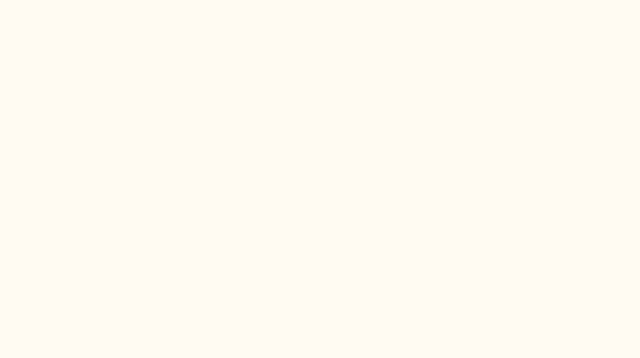
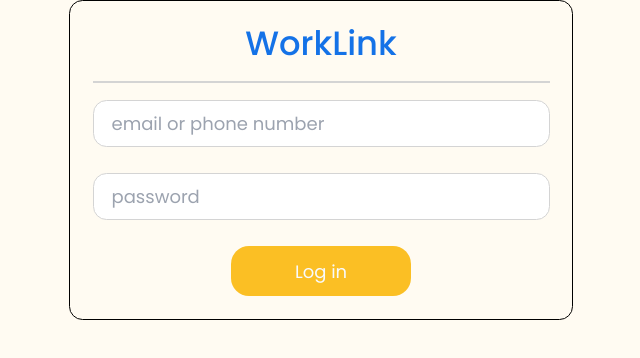
Before and after one commit to HeartLezz7/WorkLink-frontend, a React (Vite) app: page /login in a window 1280 px wide. Shown: the top 358 px of the page, without its empty margins (319-959 px from the left). Built offline with nearby package versions, Linux system fonts and the light colour scheme.

Commit message:
finish loginpage

```diff
--- a/src/components/InputForm.jsx
+++ b/src/components/InputForm.jsx
@@ -16,7 +16,7 @@ export default function InputForm({
         name={name}
         value={value}
         onChange={onChange}
-        className=" rounded-xl py-2 px-4 border"
+        className=" rounded-xl py-2 px-4 border border-graylight"
       />
       {{ errorInput } && <InputErrorMessage message={errorInput} />}
     </div>
--- a/src/contexts/AuthContext.jsx
+++ b/src/contexts/AuthContext.jsx
@@ -24,7 +24,7 @@ export default function AuthContextProvider({ children }) {
   };
 
   return (
-    <AuthContext.Provider value={{ register, user }}>
+    <AuthContext.Provider value={{ register, user, login, logout }}>
       {children}
     </AuthContext.Provider>
   );
--- a/src/index.css
+++ b/src/index.css
@@ -10,34 +10,29 @@
   font-size: 1rem;
 }
 
-  *::-webkit-scrollbar-track
-{
-	-webkit-box-shadow: inset 0 0 6px rgba(0,0,0,0.3);
+*::-webkit-scrollbar-track {
+  -webkit-box-shadow: inset 0 0 6px rgba(0, 0, 0, 0.3);
   border-radius: 10px;
-	background-color: #F5F5F5;
+  background-color: #f5f5f5;
 }
 
-
-  *::-webkit-scrollbar
-  {
+*::-webkit-scrollbar {
   width: 6px;
   /* display: none; */
-
 }
 
-  *::-webkit-scrollbar-thumb
-  {
+*::-webkit-scrollbar-thumb {
   border-radius: 10px;
-    -webkit-box-shadow: inset 0 0 6px rgba(0,0,0,.3);
+  -webkit-box-shadow: inset 0 0 6px rgba(0, 0, 0, 0.3);
   background-color: #555;
 }
 
 html {
-    font-size: calc(60% + 1vmin);
+  font-size: 18px;
 }
 
 body {
-    font-family: 'Poppins', sans-serif;
+  font-family: "Poppins", sans-serif;
   font-size: 18px;
   background-color: #fffbf2;
   min-width: 650px;
--- a/src/pages/loginpage/LoginPage.jsx
+++ b/src/pages/loginpage/LoginPage.jsx
@@ -1,8 +1,66 @@
+import { useState } from "react";
+import InputForm from "../../components/InputForm";
+import useAuth from "../../hooks/useAuth";
+import validateSchema from "../../utils/validate-schema";
+import { loginSchema } from "../../utils/auth-validator";
+
 export default function LoginPage() {
+  const [input, setInput] = useState({ emailOrPhoneNumber: "", password: "" });
+  const [error, setError] = useState({});
+
+  const { login } = useAuth();
+
+  const LoginButton = ({ title }) => {
+    return (
+      <button className="rounded-2xl text-whitetext bg-secondaryLight w-[180px] h-[50px]">
+        {title}
+      </button>
+    );
+  };
+
+  const handleInput = (e) => {
+    setInput({ ...input, [e.target.name]: e.target.value });
+  };
+
+  const handleLogin = async (e) => {
+    try {
+      e.preventDefault();
+      const result = validateSchema(loginSchema, input);
+      if (result.error) {
+        return setError(result.error);
+      }
+      setError({});
+      console.log("before");
+      await login(result.value);
+      console.log("after");
+    } catch (err) {
+      console.log(err);
+    }
+  };
+
   return (
-    <div>
-      <div></div>
-      <div></div>
-    </div>
+    <form
+      className="m-auto border max-w-md rounded-xl flex flex-col justify-center items-center p-5 gap-[17px]"
+      onSubmit={handleLogin}
+    >
+      <div className="text-3xl font-semibold text-primary">WorkLink</div>
+      <hr className="w-full border border-graylight" />
+      <InputForm
+        placeholder="email or phone number"
+        name="emailOrPhoneNumber"
+        value={input.emailOrPhoneNumber}
+        onChange={handleInput}
+        errorInput={error.emailOrPhoneNumber}
+      />
+      <InputForm
+        type="password"
+        placeholder="password"
+        name="password"
+        value={input.password}
+        onChange={handleInput}
+        errorInput={error.password}
+      />
+      <LoginButton title="Log in" />
+    </form>
   );
 }
--- a/src/pages/registerpage/RegisterPage.jsx
+++ b/src/pages/registerpage/RegisterPage.jsx
@@ -23,20 +23,21 @@ export default function RegisterPage() {
   const handleRegister = async (e) => {
     try {
       e.preventDefault();
-      const validateError = validateSchema(registerSchema, input);
-      console.log(validateError, "validateError ");
-      if (validateError) {
-        return setError(validateError);
+      const result = validateSchema(registerSchema, input);
+      console.log(result.error, "validateError ");
+      if (result.error) {
+        return setError(result.error);
       }
       setError({});
-      await register();
+      // delete input.confirmPassword;
+      await register(result.value);
     } catch (err) {
       console.log(err);
     }
   };
   return (
     <form
-      className="m-auto border max-w-md rounded-xl flex flex-col justify-center items-center p-5 gap-[17px]"
+      className="m-auto border border-graylight max-w-md rounded-xl flex flex-col justify-center items-center p-5 gap-[17px]"
       onSubmit={handleRegister}
     >
       <div className="text-3xl font-semibold text-primary">WorkLink</div>
--- a/src/utils/auth-validator.js
+++ b/src/utils/auth-validator.js
@@ -1,7 +1,7 @@
 import Joi from "joi";
 const registerSchema = Joi.object({
   email: Joi.string()
-    .email({ tlds: ["com"] })
+    .email({ tlds: { allow: ["com"] } })
     .pattern(/@(gmail|hotmail)\.com$/)
     .trim()
     .required(),
@@ -20,4 +20,18 @@ const registerSchema = Joi.object({
     .strip(),
 });
 
-export { registerSchema };
+const loginSchema = Joi.object({
+  emailOrPhoneNumber: Joi.alternatives([
+    Joi.string()
+      .trim()
+      .email({ tlds: { allow: ["com"] } })
+      .pattern(/@(gmail|hotmail)\.com$/),
+    Joi.string()
+      .trim()
+      .pattern(/^[0-9]{10}$/),
+  ]),
+  password: Joi.string()
+    .trim()
+    .pattern(/^[a-zA-Z0-9]{6,30}$/),
+});
+export { registerSchema, loginSchema };
--- a/src/utils/validate-schema.js
+++ b/src/utils/validate-schema.js
@@ -1,11 +1,14 @@
 export default function validateSchema(schema, input) {
-  const { error } = schema.validate(input, { abortEarly: false });
-  if (error) {
-    const result = error.details.reduce((acc, item) => {
+  const validate = schema.validate(input, { abortEarly: false });
+  if (validate.error) {
+    const result = validate.error.details.reduce((acc, item) => {
       const { message, path } = item;
       acc[path[0]] = message;
       return acc;
     }, {});
-    return result;
+    const error = { error: result };
+    return error;
+  } else {
+    return validate;
   }
 }
```
Lines whose indentation alone changed are shown as unchanged.
